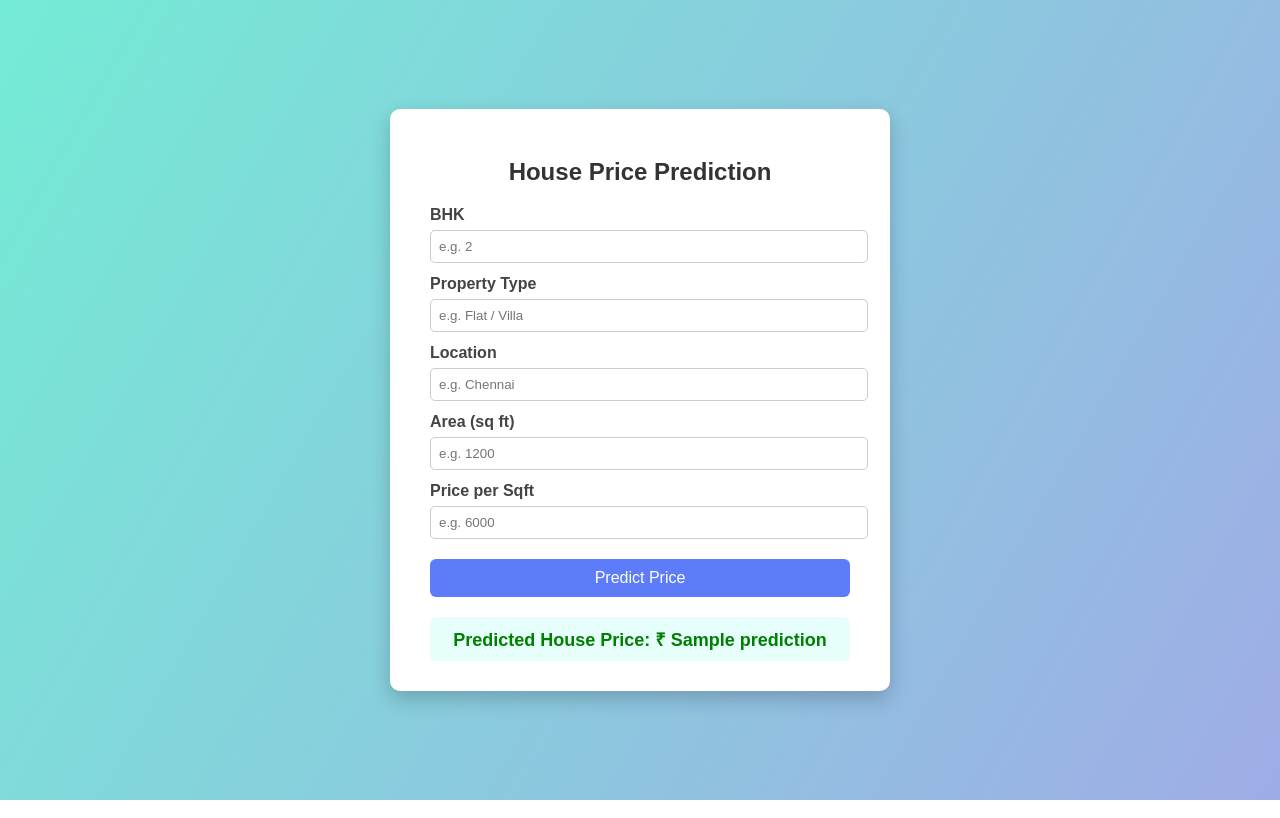
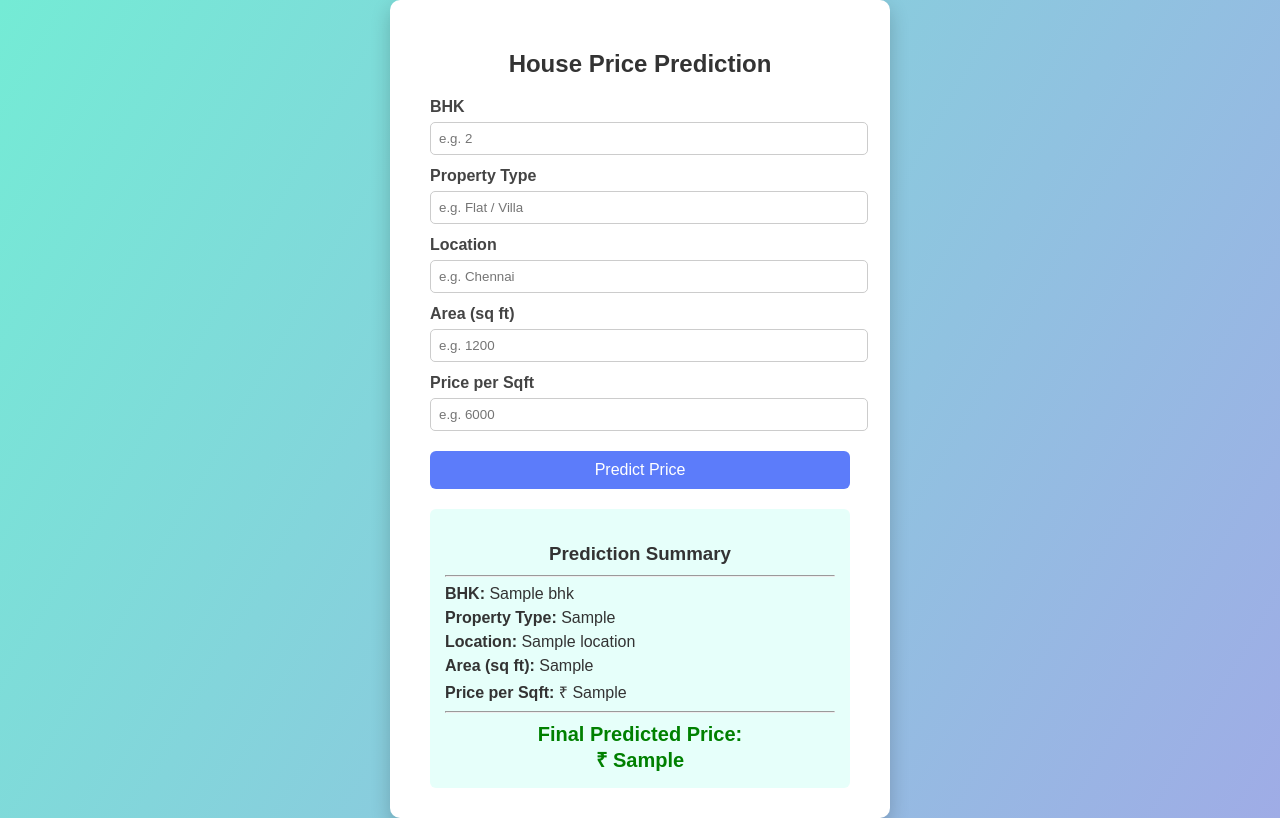
Before and after one commit to rahman-ds/House_Price_Prediction, a Flask app: template templates/index.html in a window 1280 px wide. Run offline with Flask 3, Linux system fonts and the light colour scheme; the template is opened without the code that fills it: most values are stand-ins (such as "Sample title", 1, 10 or a date in 2020); parts of the project's set-up code (start-up, migrations or seed data) failed here and were passed over.

Commit message:
Updated UI to bill-style output

```diff
--- a/templates/index.html
+++ b/templates/index.html
@@ -70,13 +70,28 @@
 
         .result {
             margin-top: 20px;
+            font-size: 16px;
+            color: #333;
+            background: #e6fffa;
+            padding: 15px;
+            border-radius: 6px;
+        }
+
+        .result h3 {
             text-align: center;
-            font-size: 18px;
+            margin-bottom: 10px;
+        }
+
+        .result p {
+            margin: 6px 0;
+        }
+
+        .final-price {
+            margin-top: 10px;
+            font-size: 20px;
             font-weight: bold;
             color: green;
-            background: #e6fffa;
-            padding: 10px;
-            border-radius: 6px;
+            text-align: center;
         }
 
         .error {
@@ -91,6 +106,7 @@
         }
     </style>
 </head>
+
 <body>
 
 <div class="card">
@@ -116,11 +132,23 @@
         <button type="submit">Predict Price</button>
     </form>
 
+    {% if summary %}
+    <div class="result">
+        <h3>Prediction Summary</h3>
+        <hr>
 
+        <p><b>BHK:</b> {{ summary["BHK"] }}</p>
+        <p><b>Property Type:</b> {{ summary["Property Type"] }}</p>
+        <p><b>Location:</b> {{ summary["Location"] }}</p>
+        <p><b>Area (sq ft):</b> {{ summary["Area (sq ft)"] }}</p>
+        <p><b>Price per Sqft:</b> ₹ {{ summary["Price per Sqft"] }}</p>
 
-    {% if prediction %}
-        <div class="result">
-            Predicted House Price: ₹ {{ prediction }}
+        <hr>
+
+        <div class="final-price">
+            Final Predicted Price: <br>
+            ₹ {{ summary["Final Price"] }}
+        </div>
     </div>
     {% endif %}
 
```
Lines whose indentation alone changed are shown as unchanged.
